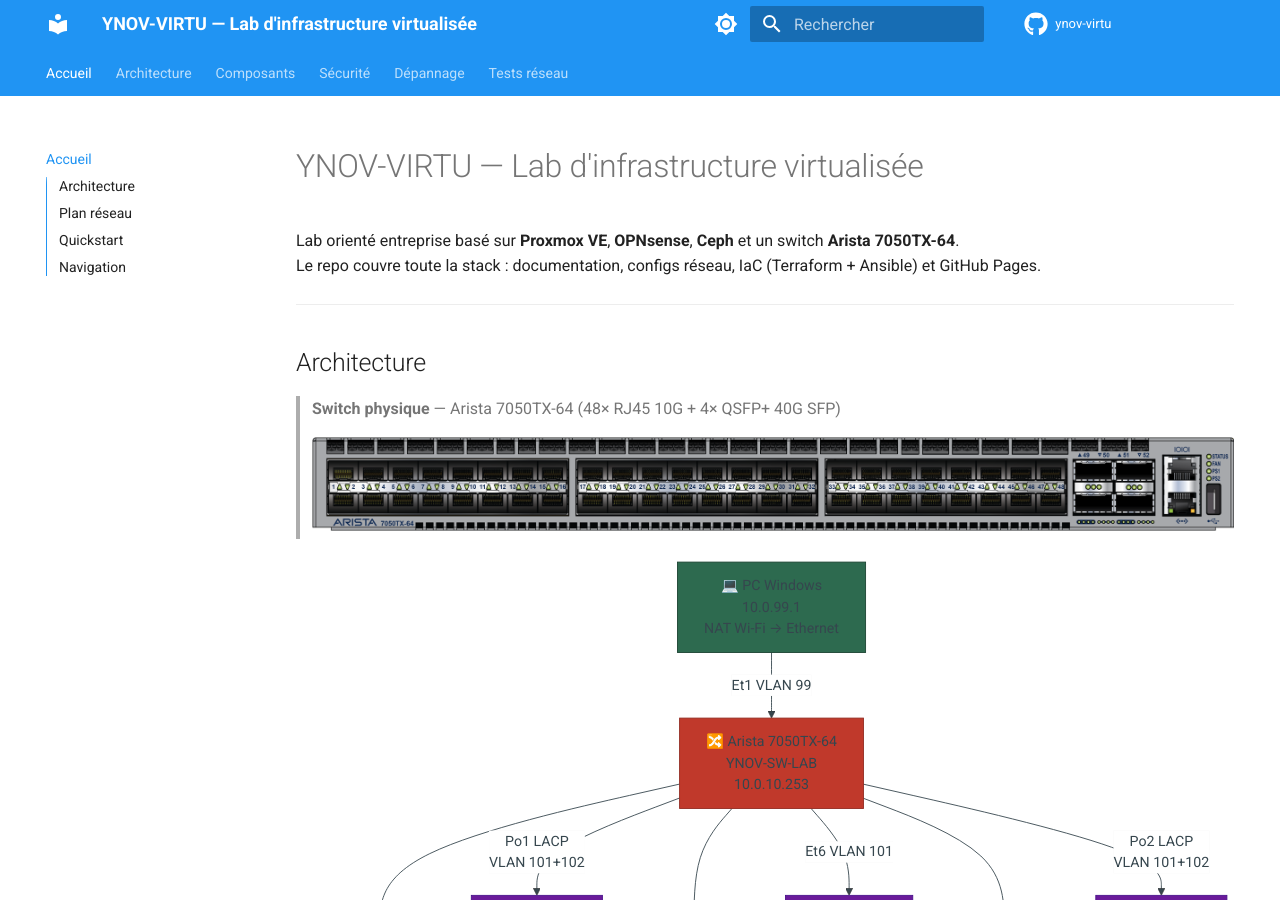
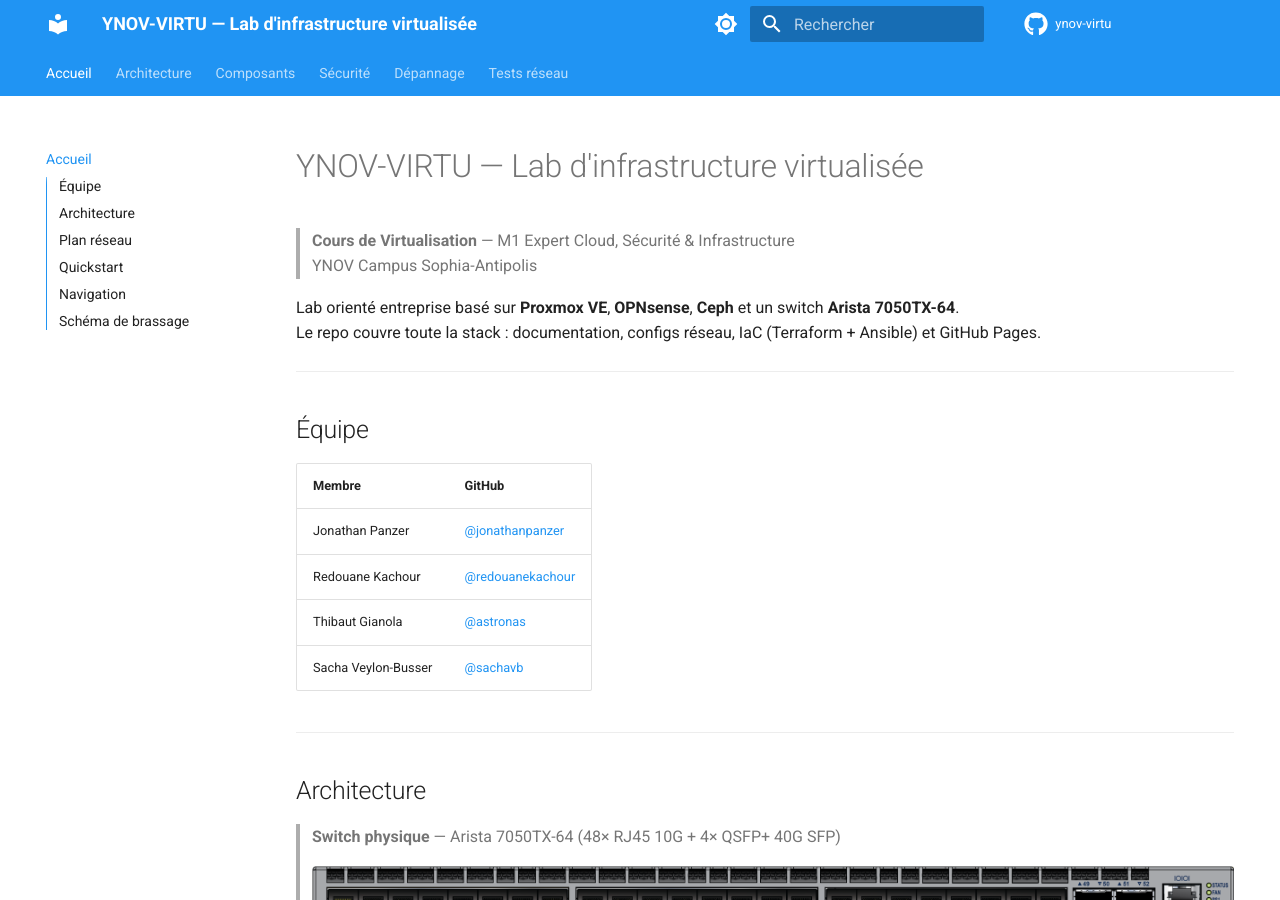
Before and after one commit to astronas/ynov-virtu, an MkDocs documentation site: the page built from docs/index.md, in a window 1280 px wide and 900 px high. Built offline with MkDocs 1.6.1 and Material for MkDocs 9.7.7, drawn with Linux system fonts in a browser that asks for light colours; comment, search, counter and statistics services are not loaded.

Commit message:
feat: add team, academic context and brassage diagram

```diff
--- a/docs/index.md
+++ b/docs/index.md
@@ -1,7 +1,21 @@
 # YNOV-VIRTU — Lab d'infrastructure virtualisée
+
+> **Cours de Virtualisation** — M1 Expert Cloud, Sécurité & Infrastructure
+> YNOV Campus Sophia-Antipolis
 
 Lab orienté entreprise basé sur **Proxmox VE**, **OPNsense**, **Ceph** et un switch **Arista 7050TX-64**.
 Le repo couvre toute la stack : documentation, configs réseau, IaC (Terraform + Ansible) et GitHub Pages.
+
+---
+
+## Équipe
+
+| Membre | GitHub |
+|--------|--------|
+| Jonathan Panzer | [@jonathanpanzer](https://github.com/jonathanpanzer) |
+| Redouane Kachour | [@redouanekachour](https://github.com/redouanekachour) |
+| Thibaut Gianola | [@astronas](https://github.com/astronas) |
+| Sacha Veylon-Busser | [@sachavb](https://github.com/sachavb) |
 
 ---
 
@@ -98,3 +112,9 @@ ansible-playbook ansible/playbooks/site.yml --tags proxmox,ceph
 | [Sécurité](security.md) | Politique inter-VLAN, VLAN 4094, hardening |
 | [Dépannage](troubleshooting.md) | Problèmes rencontrés et résolutions |
 | [Tests réseau](network-tests.md) | Matrice de validation complète |
+
+---
+
+## Schéma de brassage
+
+![Schéma de brassage](assets/skema.png)
```
Also changed, not shown: README.md (+6 -1 lines), docs/assets/skema.png (added).
